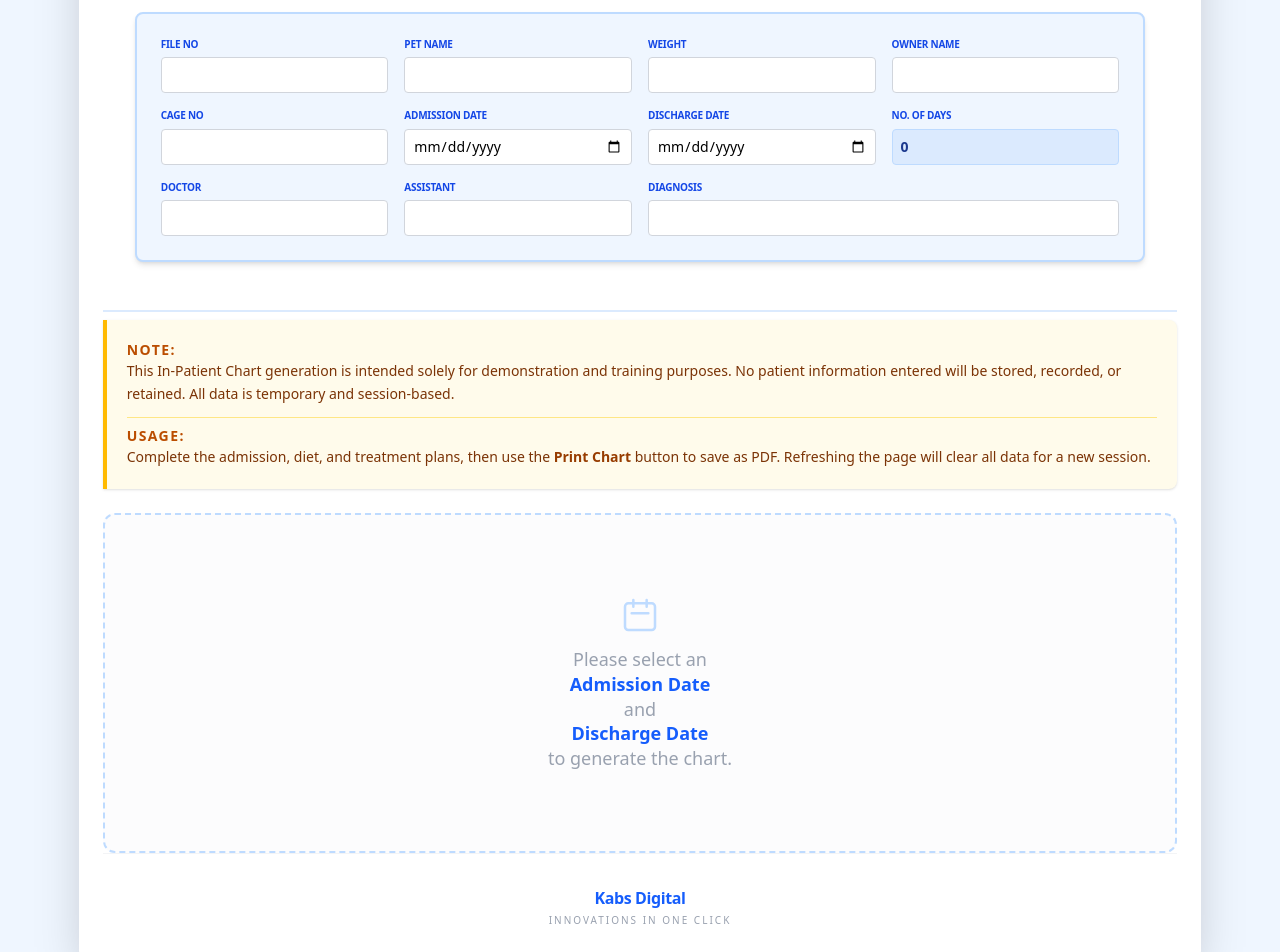
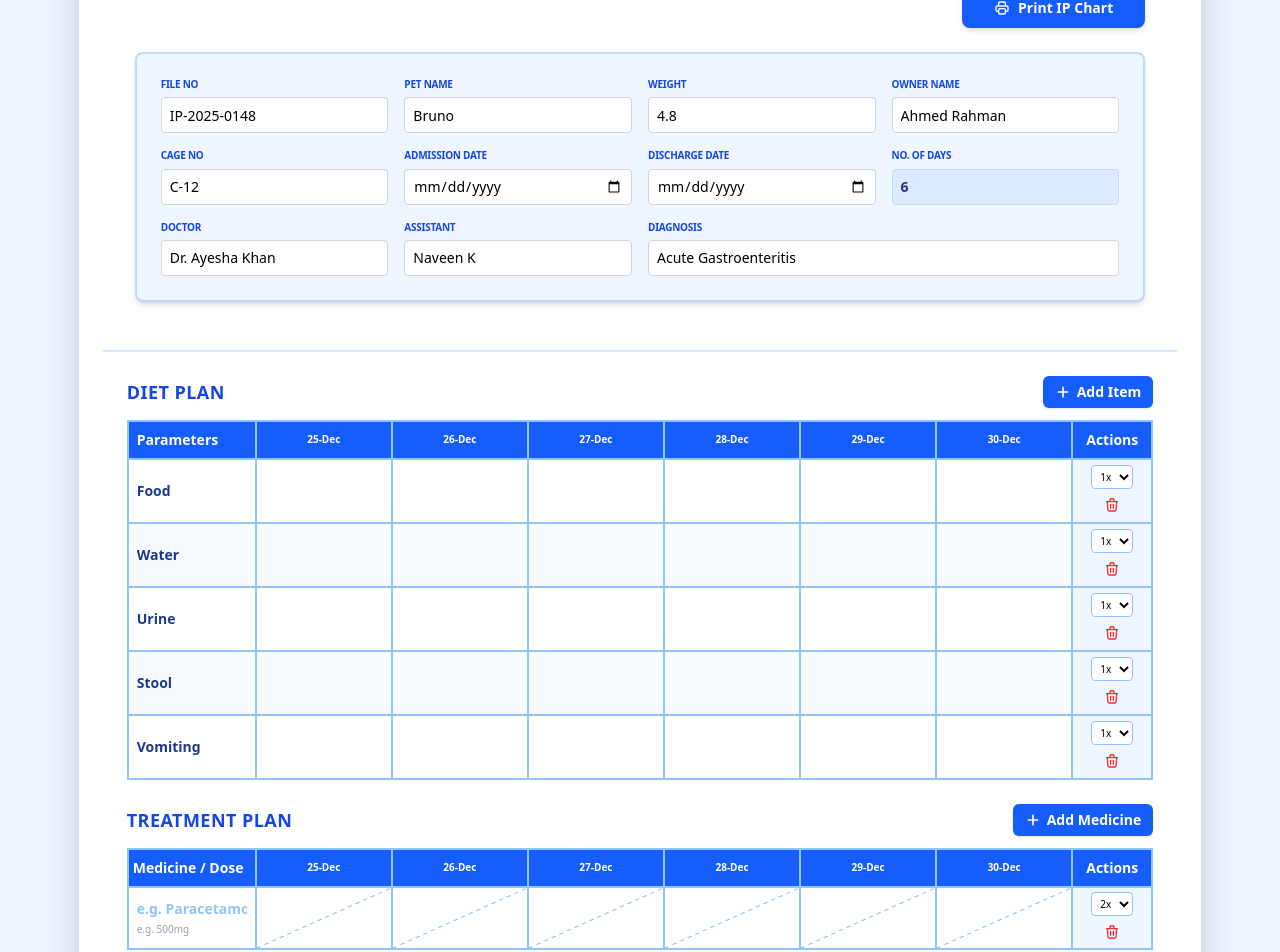
Before and after one commit to SabiqHashil/InPatient-Chart, a React (Vite) app: page / in a window 1280 px wide. Shown: the part 180-1132 px from the top of the page. Built offline with nearby package versions, Linux system fonts and the light colour scheme.

Commit message:
Update it

```diff
--- a/src/App.css
+++ b/src/App.css
@@ -1,14 +1,43 @@
 @import "tailwindcss";
 
-/* Remove browser print headers and footers */
-@page {
-  margin: 0.5in;
-  size: A4 portrait;
-}
+@media print {
+  /* Page setup */
+  @page {
+    size: A4;
+    margin: 0;
+  }
 
-@media print {
   body {
     margin: 0;
     padding: 0;
   }
+
+  /* Reserve space for header & footer */
+  .print-page {
+    padding-top: 120px; /* height of Header */
+    padding-bottom: 90px; /* height of Footer */
+    position: relative;
+  }
+
+  /* Fixed Header */
+  .print-header {
+    position: fixed;
+    top: 0;
+    left: 0;
+    right: 0;
+    height: 120px;
+    background: white;
+    z-index: 999;
+  }
+
+  /* Fixed Footer */
+  .print-footer {
+    position: fixed;
+    bottom: 0;
+    left: 0;
+    right: 0;
+    height: 90px;
+    background: white;
+    z-index: 999;
+  }
 }
--- a/src/Pages/InPatientChart.jsx
+++ b/src/Pages/InPatientChart.jsx
@@ -18,18 +18,17 @@ import WebHeader from "../components/WebHeader";
 function InPatientChart() {
   // --- 1. Header State ---
   const [header, setHeader] = useState({
-    fileNo: "",
-    petName: "",
-    ownerName: "",
-    doctor: "",
-    assistantName: "",
-    cageNo: "",
-    diagnosis: "",
-    admissionDate: "",
-    dischargeDate: "",
-    weight: "",
+    fileNo: "IP-2025-0148",
+    petName: "Bruno",
+    ownerName: "Ahmed Rahman",
+    doctor: "Dr. Ayesha Khan",
+    assistantName: "Naveen K",
+    cageNo: "C-12",
+    diagnosis: "Acute Gastroenteritis",
+    admissionDate: "25-Dec-2025",
+    dischargeDate: "30-Dec-2025",
+    weight: "4.8",
   });
-
   const dateCols = React.useMemo(() => {
     if (header.admissionDate && header.dischargeDate) {
       return getDatesInRange(header.admissionDate, header.dischargeDate);
@@ -217,11 +216,12 @@ function InPatientChart() {
                     return (
                       <div
                         key={pageIndex}
-                        className="mb-4 print:p-4 print:border-t-2 print:border-gray-300 print:m-0 p-4 sm:p-6"
+                        className="print-page mb-4 print:mb-0 print:p-6 print:border-t-2 print:border-gray-300 print:m-0 p-4 sm:p-6 print:h-[297mm] print:box-border print:flex print:flex-col"
                         style={{ pageBreakAfter: isLast ? "auto" : "always" }}
                       >
-                        {/* Print Header on every page */}
-                        <div className="hidden print:block mb-1">
+                        {/* --- PRINT HEADER --- */}
+                        {pageIndex === 0 ? (
+                          <div className="hidden print:block print-header mb-2">
                             <Header
                               onPrint={() => window.print()}
                               canPrint={
@@ -229,6 +229,7 @@ function InPatientChart() {
                                 isAdmissionFormComplete(header)
                               }
                             />
+                            {/* Only first page shows AdmissionForm */}
                             {pageIndex === 0 && (
                               <AdmissionForm
                                 data={header}
@@ -238,7 +239,21 @@ function InPatientChart() {
                               />
                             )}
                           </div>
+                        ) : (
+                          <div className="hidden print:block print-header mb-2">
+                            {/* Only Header on other pages, no AdmissionForm */}
+                            <Header
+                              onPrint={() => window.print()}
+                              canPrint={
+                                dateCols.length > 0 &&
+                                isAdmissionFormComplete(header)
+                              }
+                            />
+                          </div>
+                        )}
 
+                        {/* Tables Container with flex-grow to fill space */}
+                        <div className="print:grow print:overflow-hidden print:mt-48">
                           {showDiet && dietSlice.length > 0 && (
                             <DietPlanTable
                               rows={dietSlice}
@@ -283,9 +298,15 @@ function InPatientChart() {
                               }
                             />
                           )}
+                        </div>
 
+                        {/* Footer at bottom */}
+                        <div className="print:mt-auto">
                           <SignatureSection />
+                          <div className="print-footer">
                             <Footer isLastPage={isLast} />
+                          </div>
+                        </div>
                       </div>
                     );
                   })}
--- a/src/components/DietPlanTable.jsx
+++ b/src/components/DietPlanTable.jsx
@@ -49,19 +49,19 @@ const DietPlanTable = ({ rows, dateCols, onUpdate, onRemove, onAdd }) => {
         <table className="min-w-full w-full border-collapse border-2 border-blue-300 text-sm print:text-[10px] print:border print:border-gray-800 print:table-fixed">
           <thead>
             <tr className="bg-blue-600 text-white print:bg-gray-100 print:text-gray-900">
-              <th className="border-2 border-blue-300 print:border print:border-gray-800 p-2 sm:p-3 text-left font-semibold w-40 sm:w-48">
+              <th className="border-2 border-blue-300 print:border print:border-gray-800 p-1 sm:p-2 text-left font-semibold w-28 sm:w-32">
                 Parameters
               </th>
               {dateCols.map((date, i) => (
                 <th
                   key={i}
-                  className="border-2 border-blue-300 print:border print:border-gray-800 p-2 text-center font-bold text-[10px] sm:text-xs"
+                  className="border-2 border-blue-300 print:border print:border-gray-800 p-1 text-center font-bold text-[10px] sm:text-xs"
                 >
                   {date}
                 </th>
               ))}
               <th className="border-2 border-blue-300 p-2 w-20 print:hidden">
-                Freq/Act
+                Actions
               </th>
             </tr>
           </thead>
@@ -72,7 +72,7 @@ const DietPlanTable = ({ rows, dateCols, onUpdate, onRemove, onAdd }) => {
                 className={idx % 2 === 0 ? "bg-white" : "bg-blue-50/50"}
               >
                 {/* Parameter Name */}
-                <td className="border-2 border-blue-300 print:border print:border-gray-800 p-2 sm:p-3">
+                <td className="border-2 border-blue-300 print:border print:border-gray-800 p-1 sm:p-2 h-16 print:h-auto print:py-1">
                   <input
                     type="text"
                     value={row.label ?? ""}
@@ -88,7 +88,7 @@ const DietPlanTable = ({ rows, dateCols, onUpdate, onRemove, onAdd }) => {
                 {dateCols.map((_, i) => (
                   <td
                     key={i}
-                    className="border-2 border-blue-300 print:border print:border-gray-800 p-0 h-10 sm:h-12 relative"
+                    className="border-2 border-blue-300 print:border print:border-gray-800 p-0 h-5 print:h-auto print:min-h-[20px] relative"
                   >
                     {row.type === "Twice" && (
                       <div className="h-full w-full absolute inset-0 pointer-events-none">
--- a/src/components/Header.jsx
+++ b/src/components/Header.jsx
@@ -1,4 +1,3 @@
-import React from "react";
 import Logo from "./Logo";
 
 const Header = () => {
@@ -7,10 +6,10 @@ const Header = () => {
       {/* --- Letterhead Section (PDF ONLY) --- */}
       <div className="hidden print:flex flex-row justify-between items-center gap-4 border-b-2 border-green-500 pb-2 mb-2">
         {/* Left Side: English Clinic Branding */}
-        <div className="w-[220px] flex-shrink-0">
+        <div className="w-[220px] flex-shrink-0 m-1.5">
           <div className="bg-[#005288] text-white px-4 py-2 rounded-tr-[30px]">
             <h2 className="text-base font-bold tracking-tight">
-              MyPet <span className="text-green-400">Clinic</span>
+              My<span className="text-green-400">Pet</span> Clinic
             </h2>
             <div className="text-[8px] mt-0.5 opacity-90 font-mono">
               <p>C.R : 4030323545</p>
@@ -19,13 +18,26 @@ const Header = () => {
           </div>
         </div>
 
-        {/* Center: Component Logo */}
-        <div className="flex justify-center items-center flex-shrink-0">
-          <Logo />
+        {/* Center: Component Logo - Print Only */}
+        <div className="hidden print:flex justify-center items-center flex-shrink-0 mb-4">
+          <img
+            src="/mypetsa-logo.png"
+            alt="MyPetsa Logo"
+            className="w-24 h-24 object-contain"
+          />
+          {/* Logo Text Container */}
+          <div className="flex flex-col border-l-2 border-gray-800 pl-3">
+            <h1 className="text-xl font-black text-black uppercase tracking-tighter leading-none">
+              IP <span>Chart</span>
+            </h1>
+            <p className="text-[10px] font-bold uppercase tracking-widest mt-1">
+              Medical Records System
+            </p>
+          </div>
         </div>
 
         {/* Right Side: Arabic Clinic Branding */}
-        <div className="w-[220px] text-right flex-shrink-0" dir="rtl">
+        <div className="w-[220px] text-right flex-shrink-0 m-1.5" dir="rtl">
           <h2 className="text-lg font-bold text-[#005288]">
             عيادتي <span className="text-green-600">البيطرية الأليفة</span>
           </h2>
@@ -35,8 +47,6 @@ const Header = () => {
           </div>
         </div>
       </div>
-
-
     </div>
   );
 };
--- a/src/components/Logo.jsx
+++ b/src/components/Logo.jsx
@@ -1,5 +1,3 @@
-import React from "react";
-
 const Logo = () => {
   return (
     /* On mobile: Centered (justify-center)
@@ -7,9 +5,8 @@ const Logo = () => {
     */
     <div className="flex justify-center lg:justify-start items-center py-4 print:py-2">
       <div className="flex items-center gap-3 px-2 sm:px-4">
-
         {/* Logo Image Container */}
-        <div className="bg-blue-600 p-1.5 sm:p-2 rounded-xl shadow-sm print:bg-transparent print:p-0 print:shadow-none">
+        <div className="bg-white p-1.5 sm:p-2 rounded-xl shadow-lg">
           <img
             src="/mypetsa-logo.png"
             alt="MyPetsa Logo"
@@ -20,7 +17,8 @@ const Logo = () => {
         {/* Logo Text Container */}
         <div className="flex flex-col border-l-2 border-blue-200 pl-3 print:border-gray-800">
           <h1 className="text-lg sm:text-2xl font-black text-blue-800 uppercase tracking-tighter leading-none print:text-xl print:text-black">
-            In-Patient <span className="text-blue-600 print:text-black">Chart</span>
+            IP {""}
+            <span className="text-blue-600 print:text-black">Chart</span>
           </h1>
           <p className="text-[10px] sm:text-xs text-gray-500 font-bold uppercase tracking-widest mt-1 print:text-black">
             Medical Records System
--- a/src/components/TreatmentPlanTable.jsx
+++ b/src/components/TreatmentPlanTable.jsx
@@ -4,13 +4,16 @@ import { formatName } from "../utils/validations";
 const TreatmentPlanTable = ({ rows, dateCols, onUpdate, onRemove, onAdd }) => {
   return (
     <section className="mb-6 print:mb-4">
-      {/* Header aligned with AdmissionForm logic (2/3 columns) */}
+      {/* Header Section:
+        - 2 columns on mobile/tablet (title left, button right)
+        - 3 columns on large screens to align with the AdmissionForm sections
+      */}
       <div className="grid grid-cols-2 lg:grid-cols-3 items-center mb-3 gap-3 print:flex print:justify-between print:mb-1">
         <h2 className="text-base sm:text-lg font-bold uppercase text-blue-700 tracking-wide print:text-base col-span-1">
           Treatment Plan
         </h2>
 
-        {/* Spacer for 3-column layout on Desktop */}
+        {/* Spacer for 3-column alignment on Large screens */}
         <div className="hidden lg:block"></div>
 
         <div className="flex justify-end col-span-1">
@@ -38,24 +41,26 @@ const TreatmentPlanTable = ({ rows, dateCols, onUpdate, onRemove, onAdd }) => {
         </div>
       </div>
 
-      {/* Table Container with Horizontal Scroll for Mobile */}
+      {/* Responsive Table Wrapper:
+        - -mx-4 pulls the table to the screen edges on mobile
+        - overflow-x-auto allows side-scrolling without breaking the page width
+      */}
       <div className="overflow-x-auto print:overflow-visible print:w-full">
         <table className="min-w-full w-full border-collapse border-2 border-blue-300 text-sm print:text-[10px] print:border print:border-gray-800 print:table-fixed">
-          {" "}
           <thead>
             <tr className="bg-blue-600 text-white print:bg-gray-100 print:text-gray-900">
-              <th className="border-2 border-blue-300 print:border print:border-gray-800 p-2 sm:p-3 text-left font-semibold w-48 sm:w-56">
+              <th className="border-2 border-blue-300 print:border print:border-gray-800 p-1 sm:p-1 text-left font-semibold w-28 sm:w-32">
                 Medicine / Dose
               </th>
               {dateCols.map((date, i) => (
                 <th
                   key={i}
-                  className="border-2 border-blue-300 print:border print:border-gray-800 p-2 text-center font-bold text-[10px] sm:text-xs"
+                  className="border-2 border-blue-300 print:border print:border-gray-800 p-1 text-center font-bold text-[10px] sm:text-xs"
                 >
                   {date}
                 </th>
               ))}
-              <th className="border-2 border-blue-300 p-2 w-20 print:hidden font-semibold">
+              <th className="border-2 border-blue-300 p-2 w-20 print:hidden">
                 Actions
               </th>
             </tr>
@@ -66,17 +71,21 @@ const TreatmentPlanTable = ({ rows, dateCols, onUpdate, onRemove, onAdd }) => {
                 key={row.id}
                 className={idx % 2 === 0 ? "bg-white" : "bg-blue-50/50"}
               >
-                {/* Medication Inputs */}
-                <td className="border-2 border-blue-300 print:border print:border-gray-800 p-2 sm:p-3">
+                {/* Medicine Name and Dose */}
+                <td className="border-2 border-blue-300 print:border print:border-gray-800 p-1 sm:p-2 print:py-1">
+                  <div className="flex flex-col gap-1">
+                    {/* Medicine Name */}
                     <input
                       type="text"
                       value={row.label ?? ""}
                       onChange={(e) =>
                         onUpdate(row.id, "label", formatName(e.target.value))
                       }
-                    className="w-full bg-transparent outline-none font-bold text-blue-900 placeholder-blue-300 text-xs sm:text-sm mb-0.5"
-                    placeholder="Medicine Name"
+                      className="w-full bg-transparent outline-none font-bold text-blue-900 placeholder-blue-300 text-xs sm:text-sm"
+                      placeholder="e.g. Paracetamol"
                     />
+
+                    {/* Dose (optional field below name) */}
                     <input
                       type="text"
                       value={row.dose ?? ""}
@@ -84,15 +93,16 @@ const TreatmentPlanTable = ({ rows, dateCols, onUpdate, onRemove, onAdd }) => {
                         onUpdate(row.id, "dose", e.target.value.toUpperCase())
                       }
                       className="w-full bg-transparent outline-none text-[10px] sm:text-xs text-blue-500 font-medium placeholder-gray-400"
-                    placeholder="Dose (e.g. 2ML)"
+                      placeholder="e.g. 500mg"
                     />
+                  </div>
                 </td>
 
-                {/* Dynamic Date Cells */}
+                {/* Date Cells with Visual Split */}
                 {dateCols.map((_, i) => (
                   <td
                     key={i}
-                    className="border-2 border-blue-300 print:border print:border-gray-800 p-0 h-12 sm:h-14 relative"
+                    className="border-2 border-blue-300 print:border print:border-gray-800 p-0 h-10 sm:h-12 print:h-auto print:min-h-[28px] relative"
                   >
                     {row.type === "Twice" && (
                       <div className="h-full w-full absolute inset-0 pointer-events-none">
@@ -116,13 +126,13 @@ const TreatmentPlanTable = ({ rows, dateCols, onUpdate, onRemove, onAdd }) => {
                   </td>
                 ))}
 
-                {/* Mobile-optimized Actions Column */}
+                {/* Actions Column */}
                 <td className="border-2 border-blue-300 p-1 text-center bg-blue-50 print:hidden">
-                  <div className="flex flex-col gap-1.5 items-center">
+                  <div className="flex flex-col gap-1 items-center">
                     <select
                       value={row.type}
                       onChange={(e) => onUpdate(row.id, "type", e.target.value)}
-                      className="text-[10px] border border-blue-300 rounded bg-white px-1 h-6 outline-none focus:ring-1 focus:ring-blue-500 font-semibold text-blue-700"
+                      className="text-[10px] border border-blue-300 rounded bg-white px-1 h-6 outline-none focus:ring-1 focus:ring-blue-500"
                     >
                       <option value="Once">1x</option>
                       <option value="Twice">2x</option>
```
Lines whose indentation alone changed are shown as unchanged.
